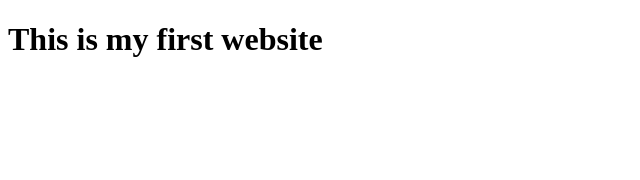
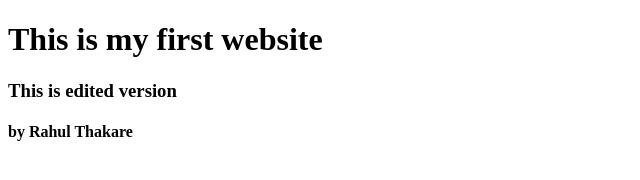
Before and after one commit to bantya/first-website, a plain HTML site: page index.html in a window 1280 px wide. Shown: the whole page, without its empty margins (0-640 px from the left). Drawn offline with Linux system fonts and the light colour scheme.

Commit message:
edited index.html
edited index.html page

```diff
--- a/index.html
+++ b/index.html
@@ -11,6 +11,8 @@
 
 	<div class="container">
 		<h1>This is my first website</h1>
+		<h3>This is edited version</h3>
+		<h4>by Rahul Thakare</h4>
 	</div>
 
 	<!-- <script type="text/javascript" src="js/js"></script> -->
```
